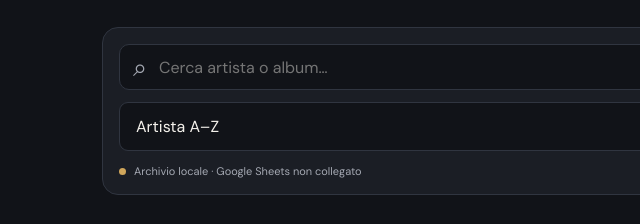
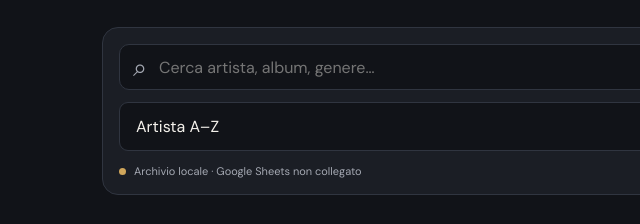
Before and after one commit to lucafontanella/my-vinyl-collection, a plain HTML site: page app/index.html in a window 1280 px wide. Shown: the part 388-612 px from the top of the page, 0-640 px from the left. Drawn offline with nearby package versions, Linux system fonts and the light colour scheme.

Commit message:
Update index.html

```diff
--- a/app/index.html
+++ b/app/index.html
@@ -34,7 +34,7 @@
     <section class="toolbar">
       <label class="search">
         <span>⌕</span>
-        <input id="searchInput" type="search" placeholder="Cerca artista o album…" autocomplete="off">
+        <input id="searchInput" type="search" placeholder="Cerca artista, album, genere…" autocomplete="off">
         <button id="clearSearch" class="clear-search" aria-label="Pulisci ricerca">×</button>
       </label>
       <div class="toolbar-row">
```
